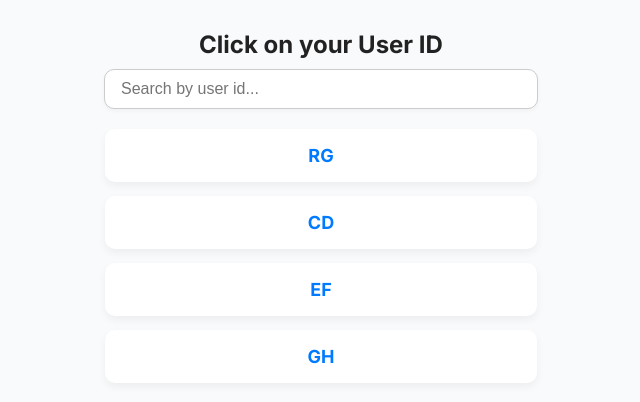
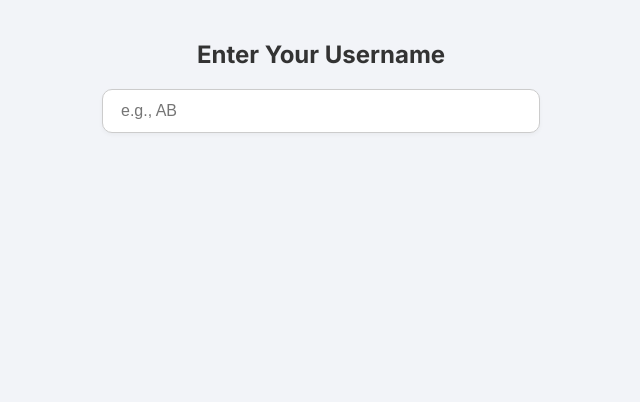
Before and after one commit to Guru24/upi-link, a plain HTML site: page index.html in a window 1280 px wide. Shown: the whole page, without its empty margins (319-959 px from the left). Drawn offline with Linux system fonts and the light colour scheme.

Commit message:
Update index.html

```diff
--- a/index.html
+++ b/index.html
@@ -3,60 +3,48 @@
 <head>
   <meta charset="UTF-8" />
   <meta name="viewport" content="width=device-width, initial-scale=1.0"/>
-  <title>Send Payment</title>
+  <title>Secure UPI Payment</title>
   <link href="https://fonts.googleapis.com/css2?family=Inter:wght@500;700&display=swap" rel="stylesheet">
   <style>
     body {
       margin: 0;
       padding: 0;
       font-family: 'Inter', sans-serif;
-      background: #f9fafb;
+      background: #f2f4f8;
       color: #333;
+      text-align: center;
     }
 
     h1 {
-      text-align: center;
-      margin: 30px 0 10px;
+      margin: 40px 0 20px;
       font-size: 24px;
-      color: #222;
     }
 
     .search-container {
-      display: flex;
-      justify-content: center;
-      margin-bottom: 20px;
+      margin-bottom: 30px;
     }
 
     .search-container input {
       width: 80%;
       max-width: 400px;
-      padding: 10px 16px;
+      padding: 12px 18px;
       font-size: 16px;
       border-radius: 10px;
       border: 1px solid #ccc;
       box-shadow: 0 2px 4px rgba(0,0,0,0.04);
     }
 
-    .button-list {
-      display: flex;
-      flex-direction: column;
-      align-items: center;
-      gap: 14px;
-      padding: 0 20px 40px;
-    }
-
     .user-button {
-      width: 100%;
-      max-width: 400px;
+      display: inline-block;
+      margin-top: 20px;
       background: white;
       border-radius: 10px;
-      padding: 16px;
-      text-align: center;
+      padding: 16px 32px;
       font-size: 18px;
       font-weight: 600;
       color: #007bff;
       text-decoration: none;
-      box-shadow: 0 4px 8px rgba(0,0,0,0.05);
+      box-shadow: 0 4px 8px rgba(0,0,0,0.06);
       transition: background 0.2s, transform 0.2s ease;
     }
 
@@ -68,28 +56,30 @@
     @media (max-width: 480px) {
       h1 {
         font-size: 20px;
+        margin-top: 30px;
       }
 
       .search-container input {
         font-size: 15px;
+        padding: 10px 14px;
       }
 
       .user-button {
         font-size: 16px;
-        padding: 14px;
+        padding: 14px 24px;
       }
     }
   </style>
 </head>
 <body>
 
-  <h1>Click on your User ID</h1>
+  <h1>Enter Your Username</h1>
 
   <div class="search-container">
-    <input type="text" id="search" placeholder="Search by user id..." />
+    <input type="text" id="search" maxlength="2" placeholder="e.g., AB" autocomplete="off" />
   </div>
 
-  <div class="button-list" id="buttonList"></div>
+  <div id="buttonContainer"></div>
 
   <script>
     const users = {
@@ -97,32 +87,25 @@
       CD: "upi://pay?pa=AEBC376913139251003@SC&pn=American%20Express&am=2095&cu=INR&tn=Lending%20Friend%20Family",
       EF: "upi://pay?pa=AEBC376913139251003@SC&pn=American%20Express&am=2095&cu=INR&tn=Lending%20Friend%20Family",
       GH: "upi://pay?pa=ghuser@upi&pn=GH&am=400&cu=INR&tn=Payment for GH"
-      // Add more users as needed
+      // Add more users here
     };
 
-    const buttonList = document.getElementById('buttonList');
     const searchInput = document.getElementById('search');
+    const buttonContainer = document.getElementById('buttonContainer');
 
-    function renderButtons(filter = "") {
-      buttonList.innerHTML = ""; // clear list
-      const filteredUsers = Object.entries(users).filter(([username]) =>
-        username.toLowerCase().includes(filter.toLowerCase())
-      );
-      for (const [username, link] of filteredUsers) {
+    searchInput.addEventListener('input', () => {
+      const query = searchInput.value.toUpperCase().trim();
+      buttonContainer.innerHTML = ''; // Clear previous button
+
+      if (users[query]) {
+        const link = users[query];
         const btn = document.createElement('a');
         btn.href = link;
         btn.className = 'user-button';
-        btn.textContent = username;
-        buttonList.appendChild(btn);
+        btn.textContent = `Pay ${query}`;
+        buttonContainer.appendChild(btn);
       }
-    }
-
-    searchInput.addEventListener('input', (e) => {
-      renderButtons(e.target.value);
     });
-
-    // Initial render
-    renderButtons();
   </script>
 
 </body>
```
